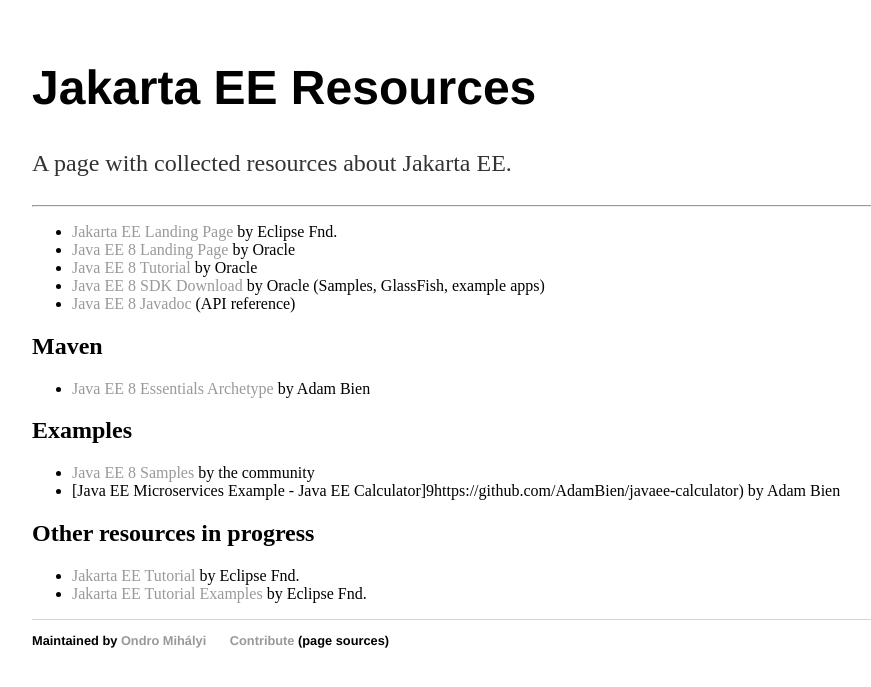
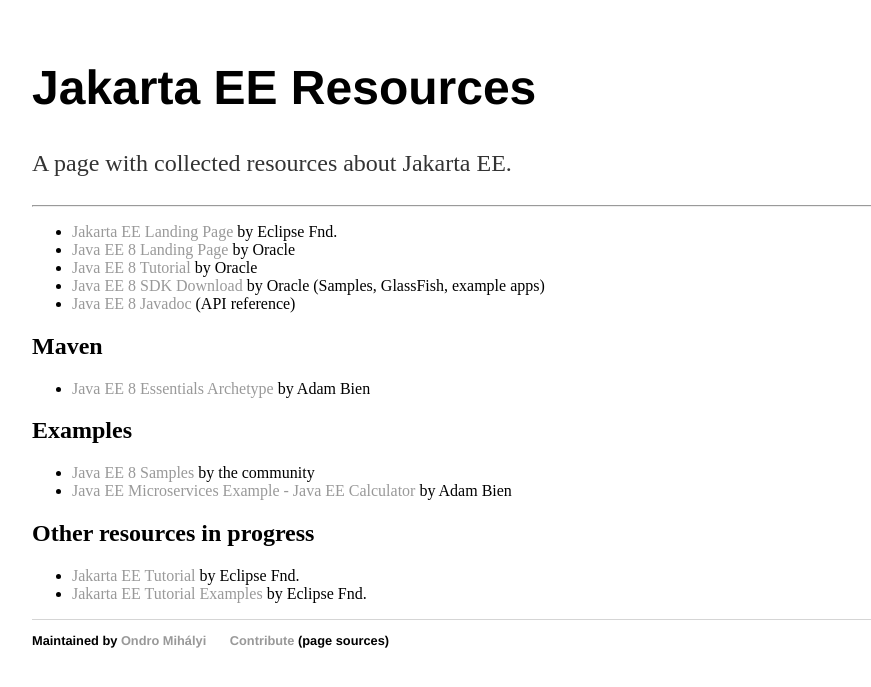
Before and after one commit to awesome-jakartaee/awesome-jakartaee.github.io, a Jekyll site: the page built from index.md, in a window 1280 px wide. Shown: the top 687 px of the page, without its empty margins (160-1031 px from the left). Built offline with Jekyll 4.4.1, drawn with Linux system fonts in a browser that asks for light colours; some of the changed lines change nothing that is shown.

Commit message:
Update index.md

```diff
--- a/index.md
+++ b/index.md
@@ -21,7 +21,7 @@
 ## Examples
 
 * [Java EE 8 Samples](https://github.com/javaee-samples/javaee8-samples) by the community
-* [Java EE Microservices Example - Java EE Calculator]9https://github.com/AdamBien/javaee-calculator) by Adam Bien
+* [Java EE Microservices Example - Java EE Calculator](https://github.com/AdamBien/javaee-calculator) by Adam Bien
 
 ## Other resources in progress
 
```
